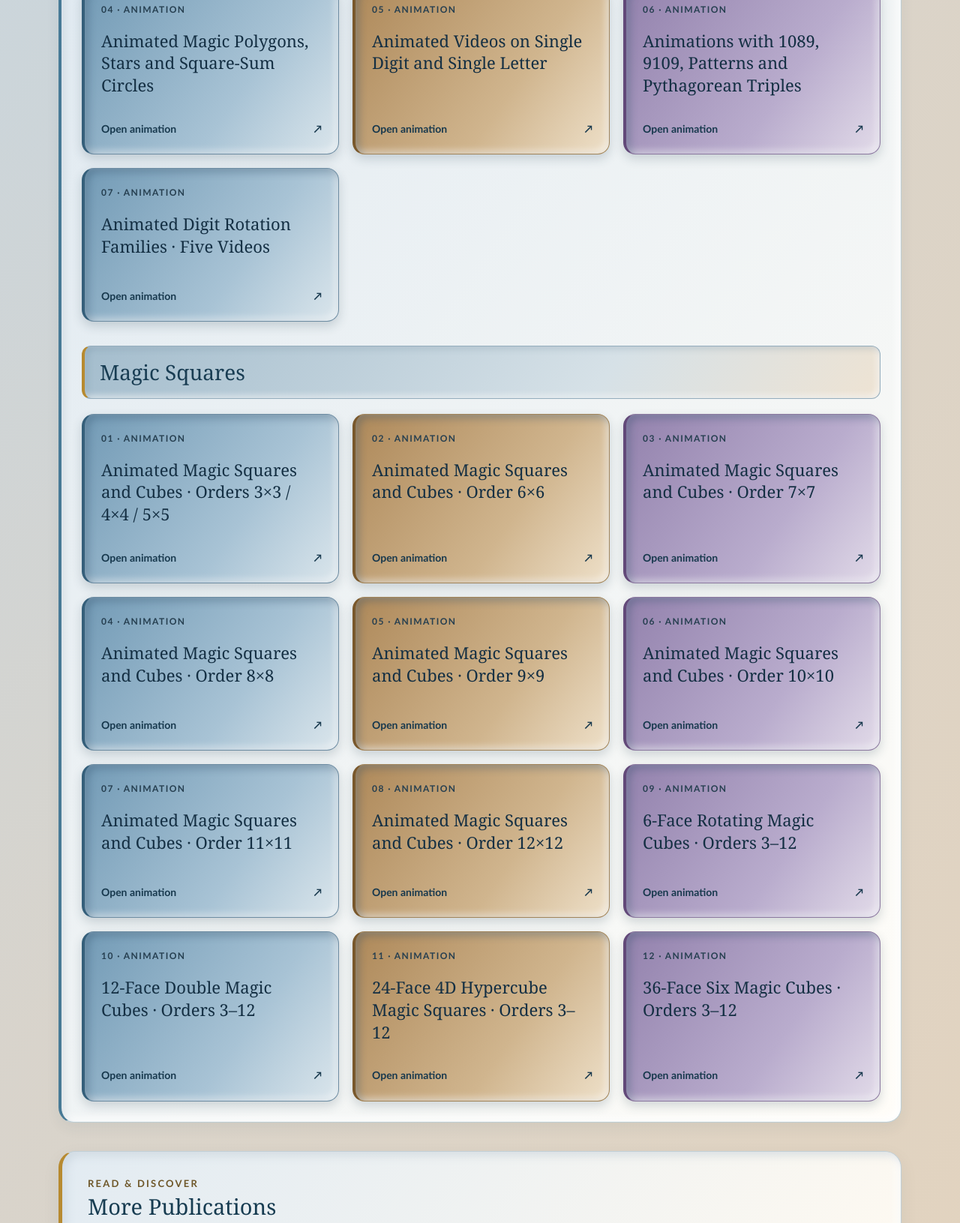
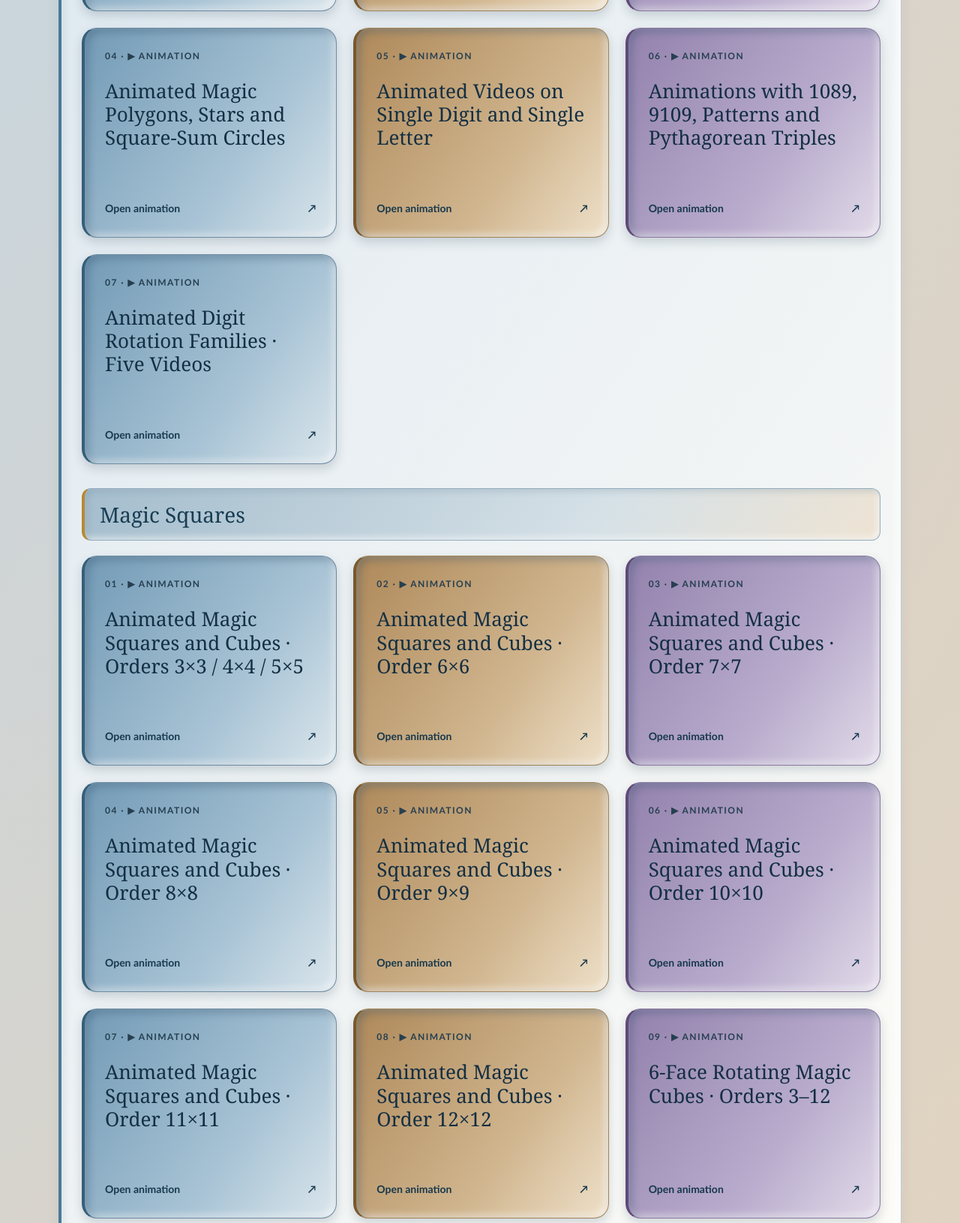
Before and after one commit to Ijtaneja/Ijtaneja.github.io, a plain HTML site: page index.html in a window 1280 px wide. Shown: the part 1929-3560 px from the top of the page at 75% size. Drawn offline with Linux system fonts and the light colour scheme.

Commit message:
Match animation card sizes to regular cards and add play labels

```diff
--- a/index.html
+++ b/index.html
@@ -45,6 +45,12 @@ header{grid-template-columns:minmax(0,1fr) 360px;min-height:400px}
 
 .animation-family{margin-top:12px}.animation-family+.animation-family{margin-top:32px}
 .animation-family-title{font:normal 28px/1.3 Georgia,serif;color:#193d53;padding:16px 20px;margin:0 0 20px;border:1px solid #94adbd;border-left:4px solid #b78a30;border-radius:12px;background:linear-gradient(125deg,#a4bdcd,#d6e1e7 65%,#eee3d3);box-shadow:inset 3px 3px 8px #46657e38,inset -3px -3px 8px #ffffffb3}
+
+/* Match the normal homepage cards while retaining the animation colors. */
+.animation-card-grid{gap:22px}
+.animation-card{box-sizing:border-box;min-height:280px;padding:27px;border-radius:20px}
+.animation-card h4{font:normal 26px/1.2 Georgia,serif;margin:22px 0 12px}
+@media(max-width:560px){.animation-card{min-height:235px}}
 </style>
 </head>
 <body>
@@ -61,22 +67,22 @@ header{grid-template-columns:minmax(0,1fr) 360px;min-height:400px}
 <section class="card" style="--wash:#e4e0ee;--accent:#807099" ><span class="number">03 · ARCHIVE</span><h3>WordPress Site</h3><p>Browse my mathematical writings and collections on the original WordPress website.</p><div class="publication-links primary-card-link"><a href="https://inderjtaneja.wordpress.com/">Explore the WordPress archive ↗</a></div></section>
 <section class="card" style="--wash:#f2dfdc;--accent:#b16c62" ><span class="number">04 · WATCH</span><h3>YouTube Videos</h3><p>See mathematical patterns, magic squares and animated presentations in motion.</p><div class="publication-links primary-card-link"><a href="https://www.youtube.com/@ijtaneja">Visit my YouTube channel ↗</a></div></section>
 <section class="card" style="--wash:#dfe9e1;--accent:#5b8069" aria-labelledby="main-publications-title"><span class="number">05 · RESEARCH</span><h3 id="main-publications-title">Recreating Numbers and Magic Squares</h3><p>Explore these two publication collections.</p><div class="publication-links"><a href="https://numbers-magic.com/recreation-of-numbers/">Recreating Numbers ↗</a><a href="https://numbers-magic.com/magic-squares/">Magic Squares ↗</a></div></section>
-<section class="card animated-work" aria-labelledby="animated-work-title" style="--wash:#dce7f0;--accent:#477a96"><span class="number">06 · ANIMATED</span><h3 id="animated-work-title">Animated Videos on Mathematical Work</h3><p>Choose an animated collection.</p><section class="animation-family" aria-labelledby="animated-recreating-numbers"><h4 class="animation-family-title" id="animated-recreating-numbers">Recreating Numbers</h4><div class="animation-card-grid"><a class="animation-card" href="https://ijtaneja.github.io/mathematical-generators/generators/animated-semi-selfie-numbers-patterns-reverse-patterns.html"><span class="number">01 · ANIMATION</span><h4>Animated Semi-Selfie Numbers, Patterns and Reverse Patterns</h4><span class="open">Open animation <span aria-hidden="true">↗</span></span></a>
-<a class="animation-card" href="https://ijtaneja.github.io/mathematical-generators/generators/animated-square-sum-cycles-examples-32-40.html"><span class="number">02 · ANIMATION</span><h4>Animated Square-Sum Cycles · Examples 32–42</h4><span class="open">Open animation <span aria-hidden="true">↗</span></span></a>
-<a class="animation-card" href="https://ijtaneja.github.io/mathematical-generators/generators/animated-prime-chain-examples.html"><span class="number">03 · ANIMATION</span><h4>Animated Prime Chain Examples · Parts 1–6</h4><span class="open">Open animation <span aria-hidden="true">↗</span></span></a><a class="animation-card" href="https://ijtaneja.github.io/mathematical-generators/#animated-magic-polygons-stars"><span class="number">04 · ANIMATION</span><h4>Animated Magic Polygons, Stars and Square-Sum Circles</h4><span class="open">Open animation <span aria-hidden="true">↗</span></span></a><a class="animation-card" href="https://taneja-mathematical-generators.ijtaneja.chatgpt.site/generators/single-digit-single-letter-four-videos.html"><span class="number">05 · ANIMATION</span><h4>Animated Videos on Single Digit and Single Letter</h4><span class="open">Open animation <span aria-hidden="true">↗</span></span></a>
-<a class="animation-card" href="https://taneja-mathematical-generators.ijtaneja.chatgpt.site/generators/1089-9109-pythagorean-five-videos.html"><span class="number">06 · ANIMATION</span><h4>Animations with 1089, 9109, Patterns and Pythagorean Triples</h4><span class="open">Open animation <span aria-hidden="true">↗</span></span></a>
-<a class="animation-card" href="https://taneja-mathematical-generators.ijtaneja.chatgpt.site/generators/digit-rotation-families-five-videos.html"><span class="number">07 · ANIMATION</span><h4>Animated Digit Rotation Families · Five Videos</h4><span class="open">Open animation <span aria-hidden="true">↗</span></span></a></div></section><section class="animation-family" aria-labelledby="animated-magic-squares"><h4 class="animation-family-title" id="animated-magic-squares">Magic Squares</h4><div class="animation-card-grid"><a class="animation-card" href="https://ijtaneja.github.io/mathematical-generators/generators/Order_3x3-4x4-5x5_All_8_Types.html"><span class="number">01 · ANIMATION</span><h4>Animated Magic Squares and Cubes · Orders 3×3 / 4×4 / 5×5</h4><span class="open">Open animation <span aria-hidden="true">↗</span></span></a>
-<a class="animation-card" href="https://ijtaneja.github.io/mathematical-generators/generators/Order_6x6_All_7_Types.html"><span class="number">02 · ANIMATION</span><h4>Animated Magic Squares and Cubes · Order 6×6</h4><span class="open">Open animation <span aria-hidden="true">↗</span></span></a>
-<a class="animation-card" href="https://ijtaneja.github.io/mathematical-generators/generators/Order_7x7_All_9_Types.html"><span class="number">03 · ANIMATION</span><h4>Animated Magic Squares and Cubes · Order 7×7</h4><span class="open">Open animation <span aria-hidden="true">↗</span></span></a>
-<a class="animation-card" href="https://ijtaneja.github.io/mathematical-generators/generators/Order_8x8_All_12_Types.html"><span class="number">04 · ANIMATION</span><h4>Animated Magic Squares and Cubes · Order 8×8</h4><span class="open">Open animation <span aria-hidden="true">↗</span></span></a>
-<a class="animation-card" href="https://ijtaneja.github.io/mathematical-generators/generators/Order_9x9_All_12_Types.html"><span class="number">05 · ANIMATION</span><h4>Animated Magic Squares and Cubes · Order 9×9</h4><span class="open">Open animation <span aria-hidden="true">↗</span></span></a>
-<a class="animation-card" href="https://ijtaneja.github.io/mathematical-generators/generators/Order_10x10_All_12_Types.html"><span class="number">06 · ANIMATION</span><h4>Animated Magic Squares and Cubes · Order 10×10</h4><span class="open">Open animation <span aria-hidden="true">↗</span></span></a>
-<a class="animation-card" href="https://ijtaneja.github.io/mathematical-generators/generators/Order_11x11_All_10_Types.html"><span class="number">07 · ANIMATION</span><h4>Animated Magic Squares and Cubes · Order 11×11</h4><span class="open">Open animation <span aria-hidden="true">↗</span></span></a>
-<a class="animation-card" href="https://ijtaneja.github.io/mathematical-generators/generators/Order_12x12_All_21_Types.html"><span class="number">08 · ANIMATION</span><h4>Animated Magic Squares and Cubes · Order 12×12</h4><span class="open">Open animation <span aria-hidden="true">↗</span></span></a>
-<a class="animation-card" href="https://ijtaneja.github.io/mathematical-generators/generators/six-face-rotating-magic-cubes-orders-3-12.html"><span class="number">09 · ANIMATION</span><h4>6-Face Rotating Magic Cubes · Orders 3–12</h4><span class="open">Open animation <span aria-hidden="true">↗</span></span></a>
-<a class="animation-card" href="https://ijtaneja.github.io/mathematical-generators/generators/twelve-face-double-magic-cubes-orders-3-12.html"><span class="number">10 · ANIMATION</span><h4>12-Face Double Magic Cubes · Orders 3–12</h4><span class="open">Open animation <span aria-hidden="true">↗</span></span></a>
-<a class="animation-card" href="https://ijtaneja.github.io/mathematical-generators/generators/24-face-4d-hypercube-magic-squares-orders-3-12.html"><span class="number">11 · ANIMATION</span><h4>24-Face 4D Hypercube Magic Squares · Orders 3–12</h4><span class="open">Open animation <span aria-hidden="true">↗</span></span></a>
-<a class="animation-card" href="https://ijtaneja.github.io/mathematical-generators/generators/36-face-six-magic-cubes-orders-3-12.html"><span class="number">12 · ANIMATION</span><h4>36-Face Six Magic Cubes · Orders 3–12</h4><span class="open">Open animation <span aria-hidden="true">↗</span></span></a></div></section></section>
+<section class="card animated-work" aria-labelledby="animated-work-title" style="--wash:#dce7f0;--accent:#477a96"><span class="number">06 · ANIMATED</span><h3 id="animated-work-title">Animated Videos on Mathematical Work</h3><p>Choose an animated collection.</p><section class="animation-family" aria-labelledby="animated-recreating-numbers"><h4 class="animation-family-title" id="animated-recreating-numbers">Recreating Numbers</h4><div class="animation-card-grid"><a class="animation-card" href="https://ijtaneja.github.io/mathematical-generators/generators/animated-semi-selfie-numbers-patterns-reverse-patterns.html"><span class="number">01 · ▶ ANIMATION</span><h4>Animated Semi-Selfie Numbers, Patterns and Reverse Patterns</h4><span class="open">Open animation <span aria-hidden="true">↗</span></span></a>
+<a class="animation-card" href="https://ijtaneja.github.io/mathematical-generators/generators/animated-square-sum-cycles-examples-32-40.html"><span class="number">02 · ▶ ANIMATION</span><h4>Animated Square-Sum Cycles · Examples 32–42</h4><span class="open">Open animation <span aria-hidden="true">↗</span></span></a>
+<a class="animation-card" href="https://ijtaneja.github.io/mathematical-generators/generators/animated-prime-chain-examples.html"><span class="number">03 · ▶ ANIMATION</span><h4>Animated Prime Chain Examples · Parts 1–6</h4><span class="open">Open animation <span aria-hidden="true">↗</span></span></a><a class="animation-card" href="https://ijtaneja.github.io/mathematical-generators/#animated-magic-polygons-stars"><span class="number">04 · ▶ ANIMATION</span><h4>Animated Magic Polygons, Stars and Square-Sum Circles</h4><span class="open">Open animation <span aria-hidden="true">↗</span></span></a><a class="animation-card" href="https://taneja-mathematical-generators.ijtaneja.chatgpt.site/generators/single-digit-single-letter-four-videos.html"><span class="number">05 · ▶ ANIMATION</span><h4>Animated Videos on Single Digit and Single Letter</h4><span class="open">Open animation <span aria-hidden="true">↗</span></span></a>
+<a class="animation-card" href="https://taneja-mathematical-generators.ijtaneja.chatgpt.site/generators/1089-9109-pythagorean-five-videos.html"><span class="number">06 · ▶ ANIMATION</span><h4>Animations with 1089, 9109, Patterns and Pythagorean Triples</h4><span class="open">Open animation <span aria-hidden="true">↗</span></span></a>
+<a class="animation-card" href="https://taneja-mathematical-generators.ijtaneja.chatgpt.site/generators/digit-rotation-families-five-videos.html"><span class="number">07 · ▶ ANIMATION</span><h4>Animated Digit Rotation Families · Five Videos</h4><span class="open">Open animation <span aria-hidden="true">↗</span></span></a></div></section><section class="animation-family" aria-labelledby="animated-magic-squares"><h4 class="animation-family-title" id="animated-magic-squares">Magic Squares</h4><div class="animation-card-grid"><a class="animation-card" href="https://ijtaneja.github.io/mathematical-generators/generators/Order_3x3-4x4-5x5_All_8_Types.html"><span class="number">01 · ▶ ANIMATION</span><h4>Animated Magic Squares and Cubes · Orders 3×3 / 4×4 / 5×5</h4><span class="open">Open animation <span aria-hidden="true">↗</span></span></a>
+<a class="animation-card" href="https://ijtaneja.github.io/mathematical-generators/generators/Order_6x6_All_7_Types.html"><span class="number">02 · ▶ ANIMATION</span><h4>Animated Magic Squares and Cubes · Order 6×6</h4><span class="open">Open animation <span aria-hidden="true">↗</span></span></a>
+<a class="animation-card" href="https://ijtaneja.github.io/mathematical-generators/generators/Order_7x7_All_9_Types.html"><span class="number">03 · ▶ ANIMATION</span><h4>Animated Magic Squares and Cubes · Order 7×7</h4><span class="open">Open animation <span aria-hidden="true">↗</span></span></a>
+<a class="animation-card" href="https://ijtaneja.github.io/mathematical-generators/generators/Order_8x8_All_12_Types.html"><span class="number">04 · ▶ ANIMATION</span><h4>Animated Magic Squares and Cubes · Order 8×8</h4><span class="open">Open animation <span aria-hidden="true">↗</span></span></a>
+<a class="animation-card" href="https://ijtaneja.github.io/mathematical-generators/generators/Order_9x9_All_12_Types.html"><span class="number">05 · ▶ ANIMATION</span><h4>Animated Magic Squares and Cubes · Order 9×9</h4><span class="open">Open animation <span aria-hidden="true">↗</span></span></a>
+<a class="animation-card" href="https://ijtaneja.github.io/mathematical-generators/generators/Order_10x10_All_12_Types.html"><span class="number">06 · ▶ ANIMATION</span><h4>Animated Magic Squares and Cubes · Order 10×10</h4><span class="open">Open animation <span aria-hidden="true">↗</span></span></a>
+<a class="animation-card" href="https://ijtaneja.github.io/mathematical-generators/generators/Order_11x11_All_10_Types.html"><span class="number">07 · ▶ ANIMATION</span><h4>Animated Magic Squares and Cubes · Order 11×11</h4><span class="open">Open animation <span aria-hidden="true">↗</span></span></a>
+<a class="animation-card" href="https://ijtaneja.github.io/mathematical-generators/generators/Order_12x12_All_21_Types.html"><span class="number">08 · ▶ ANIMATION</span><h4>Animated Magic Squares and Cubes · Order 12×12</h4><span class="open">Open animation <span aria-hidden="true">↗</span></span></a>
+<a class="animation-card" href="https://ijtaneja.github.io/mathematical-generators/generators/six-face-rotating-magic-cubes-orders-3-12.html"><span class="number">09 · ▶ ANIMATION</span><h4>6-Face Rotating Magic Cubes · Orders 3–12</h4><span class="open">Open animation <span aria-hidden="true">↗</span></span></a>
+<a class="animation-card" href="https://ijtaneja.github.io/mathematical-generators/generators/twelve-face-double-magic-cubes-orders-3-12.html"><span class="number">10 · ▶ ANIMATION</span><h4>12-Face Double Magic Cubes · Orders 3–12</h4><span class="open">Open animation <span aria-hidden="true">↗</span></span></a>
+<a class="animation-card" href="https://ijtaneja.github.io/mathematical-generators/generators/24-face-4d-hypercube-magic-squares-orders-3-12.html"><span class="number">11 · ▶ ANIMATION</span><h4>24-Face 4D Hypercube Magic Squares · Orders 3–12</h4><span class="open">Open animation <span aria-hidden="true">↗</span></span></a>
+<a class="animation-card" href="https://ijtaneja.github.io/mathematical-generators/generators/36-face-six-magic-cubes-orders-3-12.html"><span class="number">12 · ▶ ANIMATION</span><h4>36-Face Six Magic Cubes · Orders 3–12</h4><span class="open">Open animation <span aria-hidden="true">↗</span></span></a></div></section></section>
 </div></section>
 <section id="publications" class="recessed" aria-labelledby="publications-title"><div class="eyebrow">Read &amp; discover</div><h2 id="publications-title">More Publications</h2><p>Explore additional publications and research collections.</p><div class="publication-links"><a href="https://numbers-magic.com/publications-in-journals/">Information Measures ↗</a><a href="https://numbers-magic.com/rgmia-research-collection/">RGMIA Collection ↗</a><a href="https://numbers-magic.com/recreating-numbers-and-magic-squares-zenodo-org-inder-j-taneja/">Zenodo Collection ↗</a><a href="https://numbers-magic.com/researchgate-publications-collection/">ResearchGate ↗</a><a href="https://scholar.google.com.br/scholar?hl=pt-BR&amp;as_sdt=0,5&amp;q=inder+jeet+taneja&amp;btnG=&amp;ntpr=&amp;sgst=1794186751_AUjE6Y55baGAwiLRJhdXqiFYv9CG4m7QVI--BtKuobYPhVoVKg">Google Academic ↗</a></div></section>
 <footer><strong>Inder J. Taneja</strong><div class="footlinks"><a href="https://numbers-magic.com/">numbers-magic.com</a><a href="https://inderjtaneja.wordpress.com/">inderjtaneja.wordpress.com</a><a href="https://taneja-mathematical-generators.ijtaneja.chatgpt.site/">Mathematical Generators portal</a><a href="https://www.youtube.com/@ijtaneja">YouTube Channel</a></div></footer>
```
